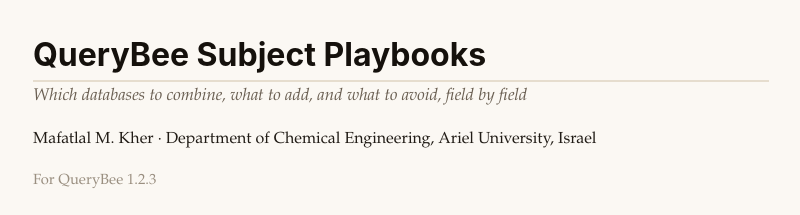
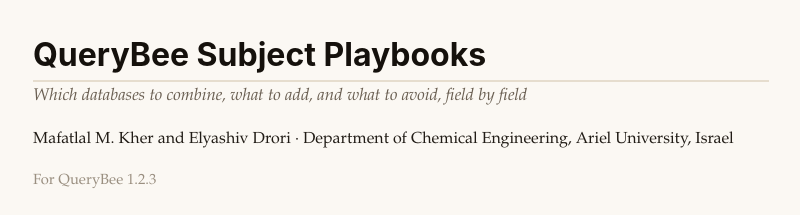
Before and after one commit to mafatlalmkher-cpu/querybee, a website: page Subject-Playbooks.html in a window 1280 px wide. Shown: the top 215 px of the page, without its empty margins (239-1039 px from the left). Drawn offline with Linux system fonts and the light colour scheme.

Commit message:
Add Drori as co-author to manuals (HTML + regenerated PDFs)

```diff
--- a/Subject-Playbooks.html
+++ b/Subject-Playbooks.html
@@ -4,7 +4,7 @@
   <meta charset="utf-8" />
   <meta name="generator" content="pandoc" />
   <meta name="viewport" content="width=device-width, initial-scale=1.0, user-scalable=yes" />
-  <meta name="author" content="Mafatlal M. Kher · Department of Chemical Engineering, Ariel University, Israel" />
+  <meta name="author" content="Mafatlal M. Kher and Elyashiv Drori · Department of Chemical Engineering, Ariel University, Israel" />
   <title>QueryBee Subject Playbooks</title>
   <style>
     code{white-space: pre-wrap;}
@@ -41,7 +41,7 @@
 <header id="title-block-header">
 <h1 class="title">QueryBee Subject Playbooks</h1>
 <p class="subtitle">Which databases to combine, what to add, and what to avoid, field by field</p>
-<p class="author">Mafatlal M. Kher · Department of Chemical Engineering, Ariel University, Israel</p>
+<p class="author">Mafatlal M. Kher and Elyashiv Drori · Department of Chemical Engineering, Ariel University, Israel</p>
 <p class="date">For QueryBee 1.2.3</p>
 </header>
 <nav id="TOC" role="doc-toc">
```
Also changed, not shown: Effective-Searching.html (+2 -2 lines), User-Manual.html (+2 -2 lines), 3 other files.
